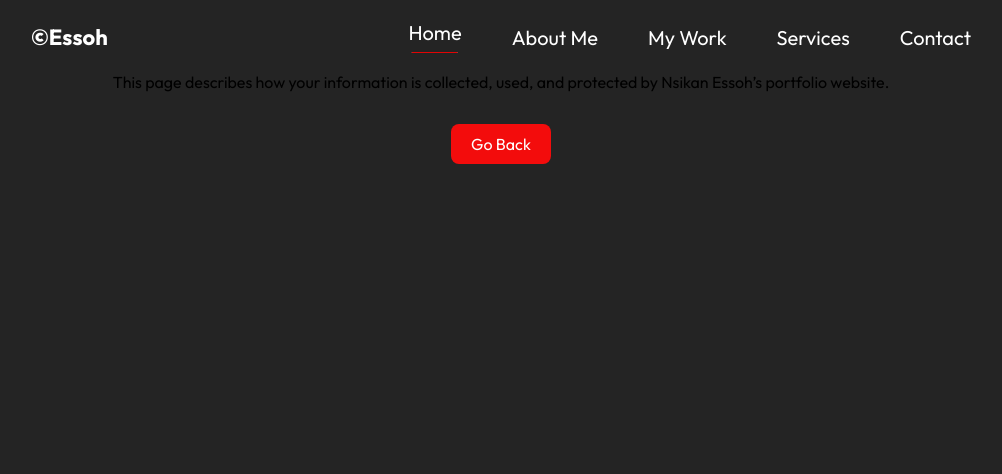
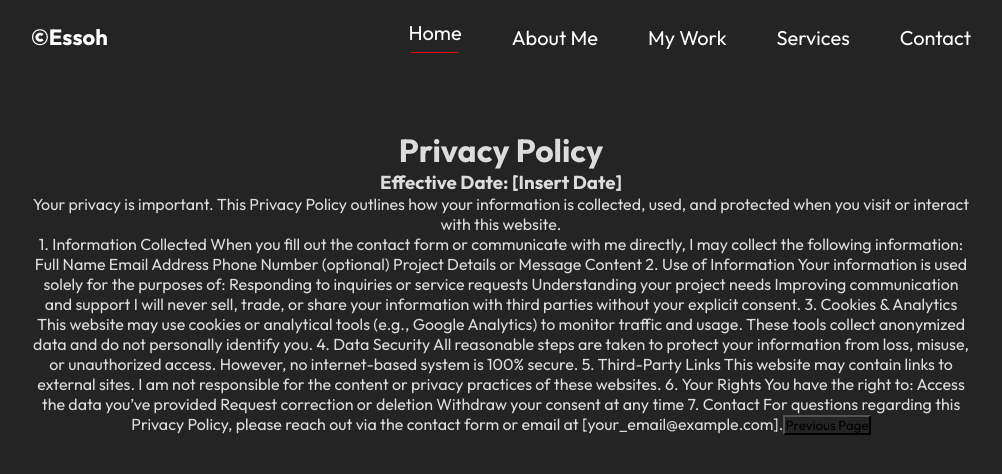
Before and after one commit to EssohCod/My_New_Portfolio, a React (Vite) app: page /privacy-policy in a window 1280 px wide. Shown: the top 474 px of the page, without its empty margins (139-1141 px from the left). Built offline with nearby package versions, Linux system fonts and the light colour scheme.

Commit message:
Edited footer page

```diff
--- a/src/components/Footer/Footer.jsx
+++ b/src/components/Footer/Footer.jsx
@@ -1,30 +1,5 @@
-// import React from 'react'
-// import "./Footer.css"
-// // import AnchorLink from 'react-anchor-link-smooth-scroll';
-
-// const Footer = () => {
-//   return (
-//     <div className='footer'>
-//       <hr />
-//       <div className="footer_bottom">
-//         <p className='footer_bottom_left'>© 2024 Nsikan Essoh. All rights reserved.</p>
-//         <div className="footer_bottom_right">
-//             <ul>
-//                 <li>Terms of Service</li>
-//                 <li>Privacy Policy</li>
-//                 <li>Connect with me</li>
-//             </ul>
-//         </div>
-//       </div>
-//     </div>
-//   )
-// }
-
-// export default Footer
-
-
 import React from 'react';
-import { Link } from 'react-router-dom'; // assuming you're using react-router
+// import { Link } from 'react-router-dom';
 import './Footer.css';
 
 const Footer = () => {
@@ -33,7 +8,7 @@ const Footer = () => {
       <hr />
       <div className="footer_bottom">
         <p className='footer_bottom_left'>© 2024 Nsikan Essoh. All rights reserved.</p>
-        <div className="footer_bottom_right">
+        {/* <div className="footer_bottom_right">
           <ul>
             <li>
               <Link to="/terms-of-service" className="footer_link">Terms of Service</Link>
@@ -42,7 +17,7 @@ const Footer = () => {
               <Link to="/privacy-policy" className="footer_link">Privacy Policy</Link>
             </li>
           </ul>
-        </div>
+        </div> */}
       </div>
     </div>
   );
--- /dev/null
+++ b/src/components/Legal/PrivacyPolicy.css
@@ -0,0 +1,4 @@
+.PrivacyPolicy{
+    color: #DCDCDC;
+    padding: 130px 170px;
+}
--- a/src/components/Legal/PrivacyPolicy.jsx
+++ b/src/components/Legal/PrivacyPolicy.jsx
@@ -1,28 +1,66 @@
 import React from 'react';
 import { useNavigate } from 'react-router-dom';
+import "./PrivacyPolicy.css"
 
 const PrivacyPolicy = () => {
   const navigate = useNavigate();
 
   return (
-    <div style={{ padding: '2rem' }}>
+    <div className='PrivacyPolicy'>
       <h1>Privacy Policy</h1>
-      <p>This page describes how your information is collected, used, and protected by Nsikan Essoh’s portfolio website.</p>
+      <h3>Effective Date: [Insert Date]<br /></h3>
+
+        <p>
+            Your privacy is important. This Privacy Policy outlines how your information is collected, used, and protected when you visit or interact with this website.
+        </p>
+
+        1. Information Collected
+        When you fill out the contact form or communicate with me directly, I may collect the following information:
+
+        Full Name
+
+        Email Address
+
+        Phone Number (optional)
+
+        Project Details or Message Content
+
+        2. Use of Information
+        Your information is used solely for the purposes of:
+
+        Responding to inquiries or service requests
+
+        Understanding your project needs
+
+        Improving communication and support
+
+        I will never sell, trade, or share your information with third parties without your explicit consent.
+
+        3. Cookies & Analytics
+        This website may use cookies or analytical tools (e.g., Google Analytics) to monitor traffic and usage. These tools collect anonymized data and do not personally identify you.
+
+        4. Data Security
+        All reasonable steps are taken to protect your information from loss, misuse, or unauthorized access. However, no internet-based system is 100% secure.
+
+        5. Third-Party Links
+        This website may contain links to external sites. I am not responsible for the content or privacy practices of these websites.
+
+        6. Your Rights
+        You have the right to:
+
+        Access the data you’ve provided
+
+        Request correction or deletion
+
+        Withdraw your consent at any time
+
+        7. Contact
+        For questions regarding this Privacy Policy, please reach out via the contact form or email at [your_email@example.com].
+
 
       <button
-        onClick={() => navigate(-1)}
-        style={{
-          marginTop: '2rem',
-          padding: '10px 20px',
-          fontSize: '16px',
-          borderRadius: '8px',
-          border: 'none',
-          background: '#f30c0c',
-          color: '#fff',
-          cursor: 'pointer',
-        }}
-      >
-        Go Back
+        onClick={() => navigate(-1)}      >
+        Previous Page
       </button>
     </div>
   );
```
Also changed, not shown: 1 other file (tests, documents, lock files or other folders).
